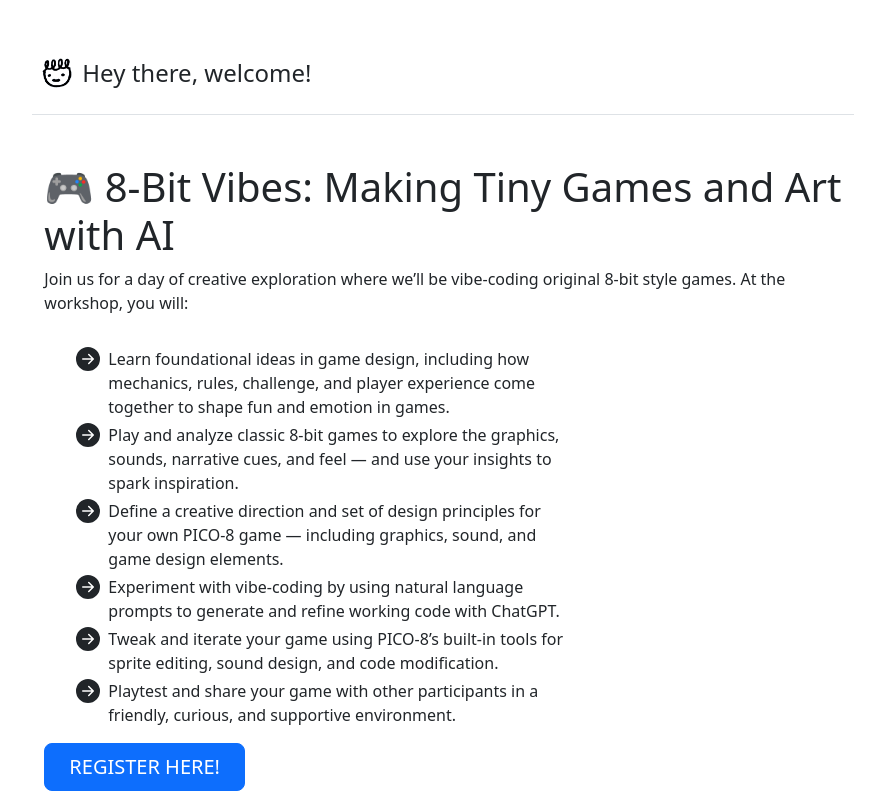
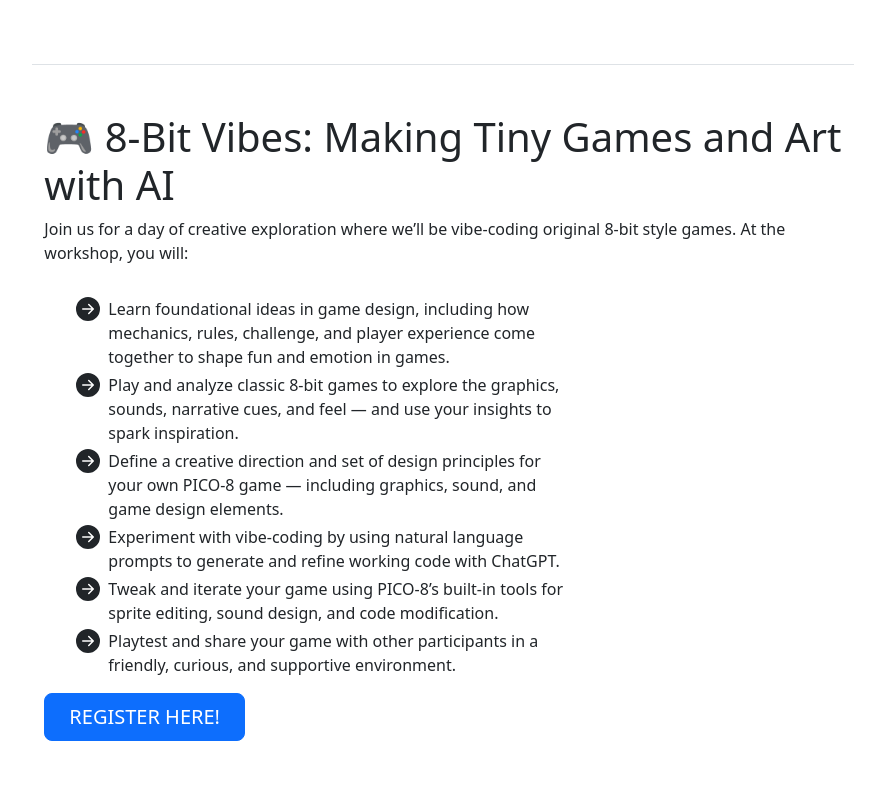
Before and after one commit to zee-em/zee-em.github.io, a plain HTML site: page 8bit.html in a window 1280 px wide. Shown: the top 797 px of the page, without its empty margins (197-1082 px from the left). Drawn offline with Linux system fonts and the light colour scheme; files whose address does not match are found by name.

Commit message:
Update 8bit.html

```diff
--- a/8bit.html
+++ b/8bit.html
@@ -76,9 +76,6 @@
 
 <div class="col-lg-8 mx-auto p-3 py-md-5">
   <header class="d-flex align-items-center pb-3 mb-5 border-bottom">
-    <a href="/" class="d-flex align-items-center text-dark text-decoration-none">
-    <img style="padding:10px" src="../assets/brand/tinylogo.png" alt="lil icon" width="50" height="50">   <span class="fs-4"> Hey there, welcome!</span>
-    </a>
   </header>
 
   <main>
```
